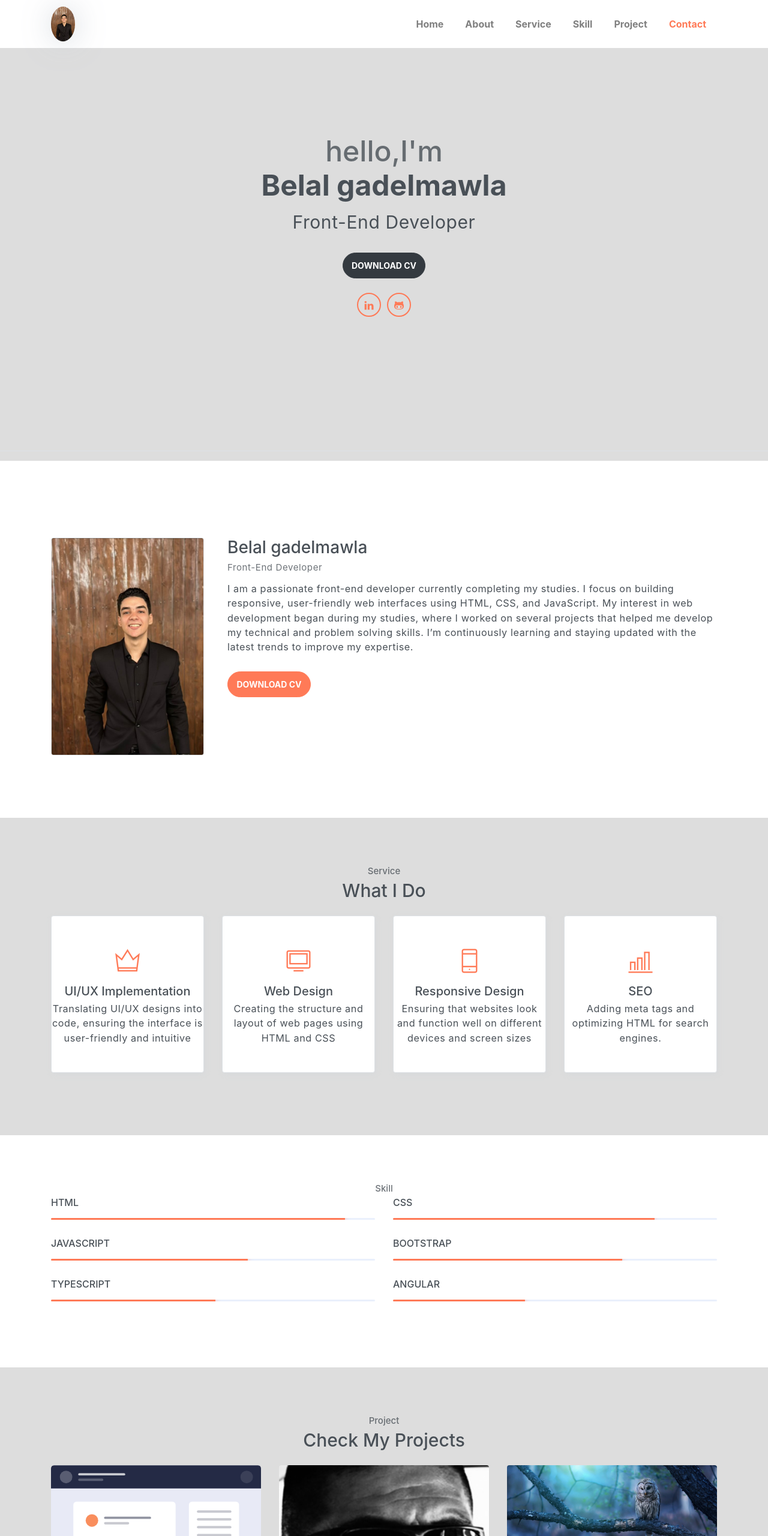
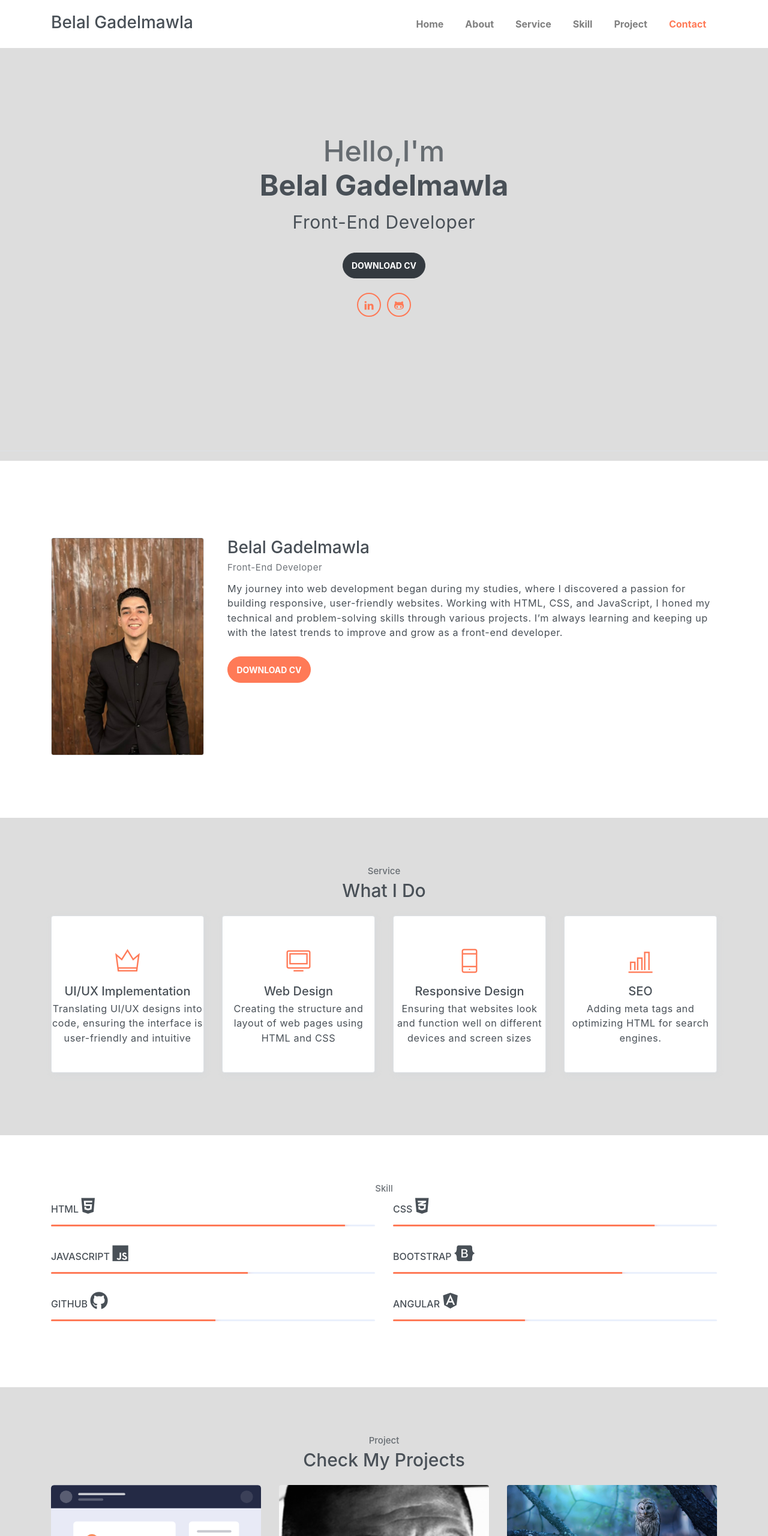
Before and after one commit to belalgadelmawla/portfolio, a website: page index.html in a window 1280 px wide. Shown: the top 2560 px of the page at 60% size. Drawn offline with Linux system fonts and the light colour scheme.

Commit message:
Initial commit

```diff
--- a/index.html
+++ b/index.html
@@ -4,9 +4,8 @@
 	<meta charset="utf-8">
     <meta name="viewport" content="width=device-width, initial-scale=1, shrink-to-fit=no">
     <title>belal gadelmawla</title>
-    <!-- font icons -->
+    <link rel="stylesheet" href="https://cdnjs.cloudflare.com/ajax/libs/font-awesome/6.6.0/css/all.min.css">
     <link rel="stylesheet" href="assets/vendors/themify-icons/css/themify-icons.css">
-    <!-- Bootstrap + Steller main styles -->
 	<link rel="stylesheet" href="assets/css/steller.css">
 </head>
 <body data-spy="scroll" data-target=".navbar" data-offset="40" id="home">
@@ -14,7 +13,7 @@
     <!-- Page navigation -->
     <nav class="navbar navbar-expand-lg navbar-light fixed-top" data-spy="affix" data-offset-top="0">
         <div class="container">
-            <a class="navbar-brand" href="#"><img src="assets/imgs/IMG_20241008_052101.jpg" alt=""></a>
+            <h3>Belal Gadelmawla</h3>
             <button class="navbar-toggler" type="button" data-toggle="collapse" data-target="#navbarSupportedContent" aria-controls="navbarSupportedContent" aria-expanded="false" aria-label="Toggle navigation">
                 <span class="navbar-toggler-icon"></span>
             </button>
@@ -49,8 +48,8 @@
     <header class="header" id="home">
         <div class="container">
             <div class="infos">
-                <h3 class="subtitle">hello,I'm</h3>
-                <h3 class="title">Belal gadelmawla</h3>
+                <h3 class="subtitle">Hello,I'm</h3>
+                <h3 class="title">Belal Gadelmawla</h3>
                 <p>Front-End Developer</p>
 
                 <div class="buttons pt-3">
@@ -75,16 +74,9 @@
                     <img src="assets/imgs/IMG_20241008_052101.jpg" alt="" class="img-thumbnail mb-4">
                 </div>
                 <div class="pl-md-4 col-md-9">
-                    <h6 class="title">Belal gadelmawla</h6>
+                    <h6 class="title">Belal Gadelmawla</h6>
                     <p class="subtitle">Front-End Developer</p>
-                    <p>I am a passionate front-end developer currently
-                        completing my studies. I focus on building responsive,
-                        user-friendly web interfaces using HTML, CSS, and
-                        JavaScript. My interest in web development began
-                        during my studies, where I worked on several projects
-                        that helped me develop my technical and problem
-                    solving skills. I’m continuously learning and staying
-                        updated with the latest trends to improve my expertise.</p>
+                    <p>My journey into web development began during my studies, where I discovered a passion for building responsive, user-friendly websites. Working with HTML, CSS, and JavaScript, I honed my technical and problem-solving skills through various projects. I’m always learning and keeping up with the latest trends to improve and grow as a front-end developer.</p>
 
                         <a href="assets/imgs/front-end developer belal gadelmawla.pdf"><button class="btn btn-primary rounded mt-3">DOWNLOAD CV</button></a>
                 </div>
@@ -148,37 +140,43 @@
 
             <div class="row text-left">
                 <div class="col-sm-6">
-                    <h6 class="mb-3">HTML</h6>
+                    <h6 class="mb-3 my-skill">HTML</h6>
+                    <i class="fa-brands fa-html5"></i>
                     <div class="progress">
                         <div class="progress-bar bg-primary" role="progressbar" style="width: 90%;" aria-valuenow="25" aria-valuemin="0" aria-valuemax="100"><span>89%</span></div>
                     </div>
                 </div>
                 <div class="col-sm-6">
-                    <h6 class="mb-3">CSS</h6>
+                    <h6 class="mb-3 my-skill">CSS</h6>
+                    <i class="fa-brands fa-css3-alt"></i>
                     <div class="progress">
                         <div class="progress-bar bg-primary" role="progressbar" style="width: 80%;" aria-valuenow="25" aria-valuemin="0" aria-valuemax="100"><span>83%</span></div>
                     </div>
                 </div>
                 <div class="col-sm-6">
-                    <h6 class="mb-3">JAVASCRIPT</h6>
+                    <h6 class="mb-3 my-skill">JAVASCRIPT</h6>
+                    <i class="fa-brands fa-js"></i>
                     <div class="progress">
                         <div class="progress-bar bg-primary" role="progressbar" style="width: 60%;" aria-valuenow="25" aria-valuemin="0" aria-valuemax="100"><span>95%</span></div>
                     </div>
                 </div>
                 <div class="col-sm-6">
-                    <h6 class="mb-3">BOOTSTRAP</h6>
+                    <h6 class="mb-3 my-skill">BOOTSTRAP</h6>
+                    <i class="fa-brands fa-bootstrap"></i>
                     <div class="progress">
                         <div class="progress-bar bg-primary" role="progressbar" style="width: 70%;" aria-valuenow="25" aria-valuemin="0" aria-valuemax="100"><span>90%</span></div>
                     </div>
                 </div>
                 <div class="col-sm-6">
-                    <h6 class="mb-3">TYPESCRIPT</h6>
+                    <h6 class="mb-3 my-skill">GITHUB</h6>
+                    <i class="fa-brands fa-github"></i>
                     <div class="progress">
                         <div class="progress-bar bg-primary" role="progressbar" style="width: 50%;" aria-valuenow="25" aria-valuemin="0" aria-valuemax="100"><span>90%</span></div>
                     </div>
                 </div>
                 <div class="col-sm-6">
-                    <h6 class="mb-3">ANGULAR</h6>
+                    <h6 class="mb-3 my-skill">ANGULAR</h6>
+                    <i class="fa-brands fa-angular"></i>
                     <div class="progress">
                         <div class="progress-bar bg-primary" role="progressbar" style="width: 40%;" aria-valuenow="25" aria-valuemin="0" aria-valuemax="100"><span>90%</span></div>
                     </div>
@@ -222,7 +220,7 @@
                         <div class="overlay">
                             <div class="overlay-infos">
                                 <h5>Mustacchio</h5>
-                                <a href="javascript:void(0)"><i class="ti-link"></i></a>
+                                <p>Mustacchio is a responsive web app for adding mustache styles to photos, built with HTML and CSS</p>
                             </div>
                         </div>
                     </div>
@@ -231,7 +229,7 @@
                         <div class="overlay">
                             <div class="overlay-infos">
                                 <h5>Travel Blog</h5>
-                                <a href="javascript:void(0)"><i class="ti-link"></i></a>
+                                <a href="https://travelblogs-github-io.vercel.app/"><i class="ti-link"></i></a>
                             </div>
                         </div>
                     </div>
@@ -242,7 +240,7 @@
                         <div class="overlay">
                             <div class="overlay-infos">
                                 <h5>Kasper Page</h5>
-                                <a href="javascript:void(0)"><i class="ti-link"></i></a>
+                                <p>Kasper is a responsive web page built with HTML and CSS</p>
                             </div>
                         </div>
                     </div>
@@ -251,7 +249,7 @@
                         <div class="overlay">
                             <div class="overlay-infos">
                                 <h5>Hang Man</h5>
-                                <a href="javascript:void(0)"><i class="ti-link"></i></a>
+                                <p>Hangman is a fully responsive web game where players guess letters to complete a hidden word, Built with HTML and CSS</p>
                             </div>
                         </div>
                     </div>
```
Also changed, not shown: assets/css/steller.css, 1 other file.
